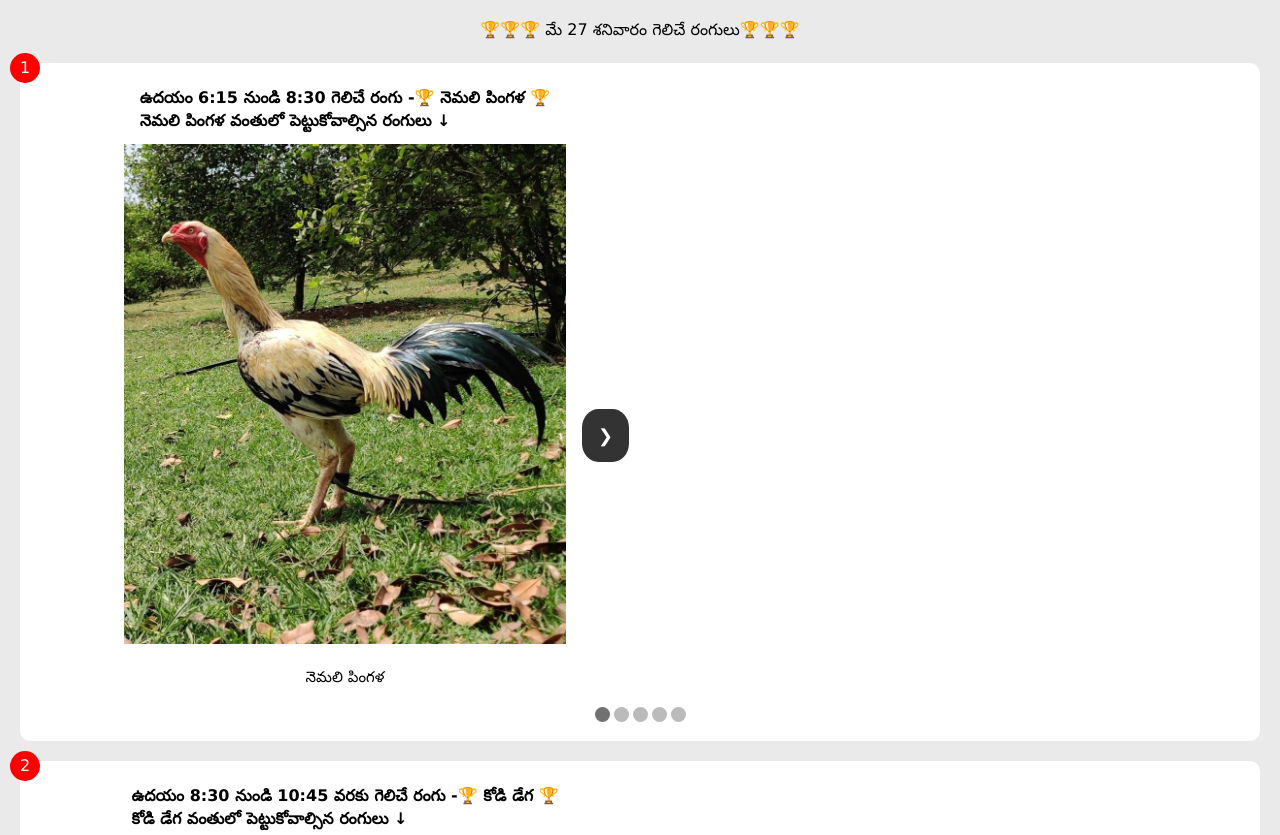
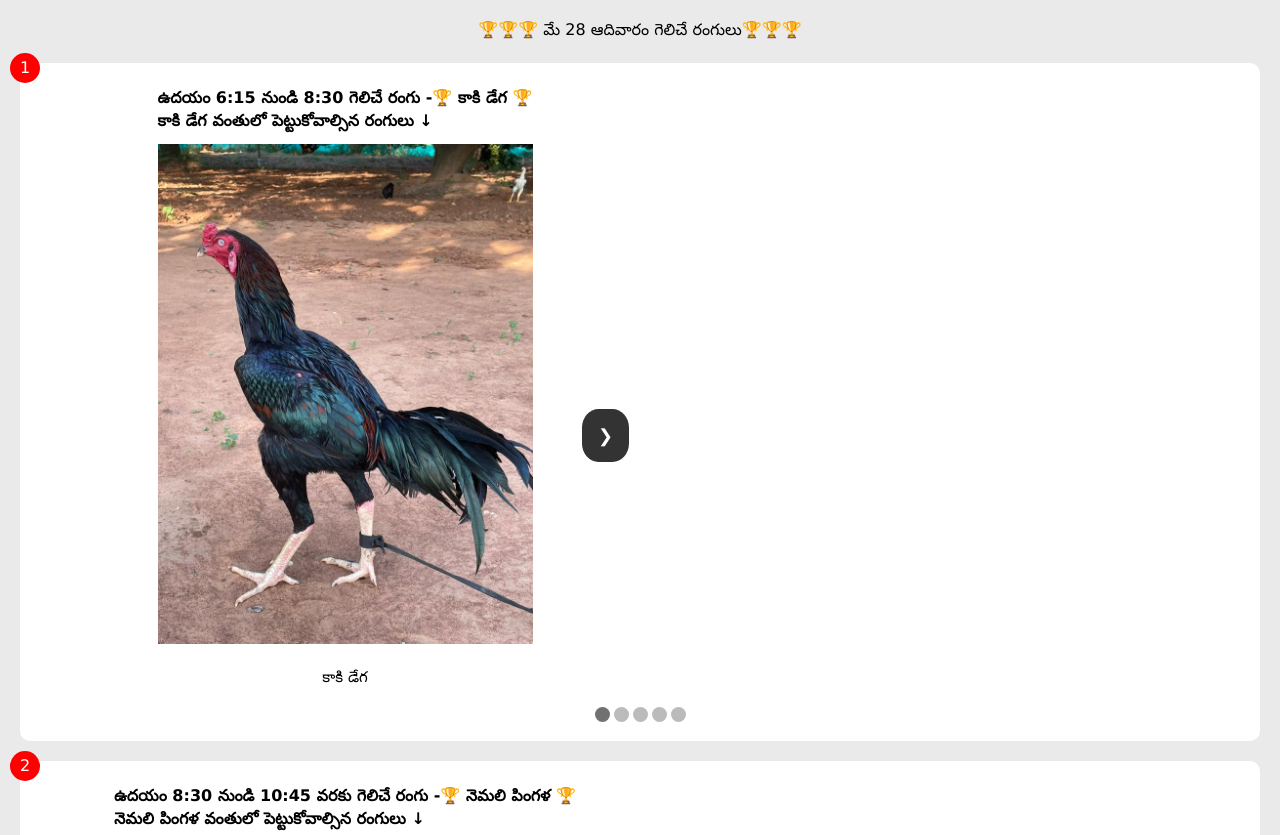
Before and after one commit to AkshayThota7747/AkshayThota7747.github.io, a plain HTML site: page index.html in a window 1280 px wide. Shown: the top 835 px of the page. Drawn offline with Linux system fonts and the light colour scheme.

Commit message:
may 28th sunday colour update

```diff
--- a/data.js
+++ b/data.js
@@ -253,7 +253,7 @@ function getNameInfo(name) {
 
 const kodi_pingala_jamu =
 {
-  'header': getTimingText("4") + "🏆 " + getTranslated("kodi_pingala") + " 🏆" + '\n' + 'కోడి పింగళ వంతులో పెట్టుకోవాల్సిన రంగులు ↓',
+  'header': getTimingText("5") + "🏆 " + getTranslated("kodi_pingala") + " 🏆" + '\n' + 'కోడి పింగళ వంతులో పెట్టుకోవాల్సిన రంగులు ↓',
 
   '1': getNameInfo("thella_kodi_kekkirayi"),
 
@@ -268,7 +268,7 @@ const kodi_pingala_jamu =
 
 
 const kaki_dega_jamu = {
-  'header': getTimingText("5") + "🏆 " + getTranslated("kaki_dega") + " 🏆" + '\n' + getTranslated("kaki_dega") + ' వంతులో పెట్టుకోవాల్సిన రంగులు ↓',
+  'header': getTimingText("1") + "🏆 " + getTranslated("kaki_dega") + " 🏆" + '\n' + getTranslated("kaki_dega") + ' వంతులో పెట్టుకోవాల్సిన రంగులు ↓',
 
   '1': getNameInfo("kaki"),
 
@@ -283,7 +283,7 @@ const kaki_dega_jamu = {
 
 
 const nemali_pingala_jamu = {
-  'header': getTimingText("1") + "🏆 " + getTranslated("nemali_pingala") + " 🏆" + '\n' + getTranslated("nemali_pingala") + ' వంతులో పెట్టుకోవాల్సిన రంగులు ↓',
+  'header': getTimingText("2") + "🏆 " + getTranslated("nemali_pingala") + " 🏆" + '\n' + getTranslated("nemali_pingala") + ' వంతులో పెట్టుకోవాల్సిన రంగులు ↓',
   "lakshana": "Test 1",
 
   '1': getNameInfo("nemali_pingala"),
@@ -299,7 +299,7 @@ const nemali_pingala_jamu = {
 
 
 const kodi_dega_jamu = {
-  'header': getTimingText("2") + "🏆 " + getTranslated("kodi_dega") + " 🏆" + '\n' + getTranslated("kodi_dega") + ' వంతులో పెట్టుకోవాల్సిన రంగులు ↓',
+  'header': getTimingText("3") + "🏆 " + getTranslated("kodi_dega") + " 🏆" + '\n' + getTranslated("kodi_dega") + ' వంతులో పెట్టుకోవాల్సిన రంగులు ↓',
   '1': getNameInfo("kodi_dega"),
 
   '2': getNameInfo("dega"),
@@ -313,7 +313,7 @@ const kodi_dega_jamu = {
 }
 
 const kaki_nemali_jamu = {
-  'header': getTimingText("3") + "🏆 " + getTranslated("kaki_nemali") + " 🏆" + '\n' + getTranslated("kaki_nemali")+ ' వంతులో పెట్టుకోవాల్సిన రంగులు ↓',
+  'header': getTimingText("4") + "🏆 " + getTranslated("kaki_nemali") + " 🏆" + '\n' + getTranslated("kaki_nemali")+ ' వంతులో పెట్టుకోవాల్సిన రంగులు ↓',
 
   '1': getNameInfo("kaki_nemali"),
 
@@ -413,31 +413,31 @@ const dega_pingala_jamu = {
 
 const last_jamu =
 {
-  'header': getTimingText("6") + "🏆 " + getTranslated("nemali_pingala") + " 🏆" + '\n' + getTranslated("nemali_pingala") + ' వంతులో పెట్టుకోవాల్సిన రంగులు ↓',
+  'header': getTimingText("6") + "🏆 " + getTranslated("kaki_dega") + " 🏆" + '\n' + getTranslated("kaki_dega") + ' వంతులో పెట్టుకోవాల్సిన రంగులు ↓',
 
-  '1': getNameInfo("nemali_pingala"),
+  '1': getNameInfo("kaki"),
 
-  '2': getNameInfo("np_abrass"),
+  '2': getNameInfo("kattu_kaki"),
 
-  '3': getNameInfo("thella_nemali"),
+  '3': getNameInfo("erra_kaki_dega"),
 
-  '4': getNameInfo("pala_abrass"),
+  '4': getNameInfo("erupu_minchina_getti_kaki"),
 
-  '5': getNameInfo("nemali_poola")
+  '5': getNameInfo("kaki_dega_parla")
 
 }
 
 
 const jsonData = {
-    'morning6' : nemali_pingala_jamu,
+    'morning6' : kaki_dega_jamu,
 
-    'morning8' : kodi_dega_jamu,
+    'morning8' : nemali_pingala_jamu,
 
-    'morning10' : kaki_nemali_jamu,
+    'morning10' : kodi_dega_jamu,
 
-    'afternoon1' : kodi_pingala_jamu,
+    'afternoon1' : kaki_nemali_jamu,
 
-    'afternoon3' : kaki_dega_jamu,
+    'afternoon3' : kodi_pingala_jamu,
 
     'evening' : last_jamu
   }
--- a/index.html
+++ b/index.html
@@ -214,7 +214,7 @@
   </head>
   <body>
     <div style="text-align: center" id="calendar"> 🏆🏆🏆ఈరోజు గెలిచే రంగులు🏆🏆🏆 </div>
-    <div style="text-align: center" id="last-text">* ఉత్తరం ✅ వైపు నుండి దక్షిణo ❌ వైపు విడిచిపెడితే విజయం సాధించును * పైనా పెట్టబడిన ఫోటోలు కేవలం ఉదాహరణకు మాత్రమే * - *కోడి విజయాన్ని నిర్ణయించేది దాని రంగు మాత్రమే * - * రంగు జాగ్రత్త గా యెంచుకోవాలి *</div>
+    <div style="text-align: center" id="last-text">* దక్షిణo ✅ వైపు నుండి ఉత్తరం ❌ వైపు విడిచిపెడితే విజయం సాధించును * పైనా పెట్టబడిన ఫోటోలు కేవలం ఉదాహరణకు మాత్రమే * - *కోడి విజయాన్ని నిర్ణయించేది దాని రంగు మాత్రమే * - * రంగు జాగ్రత్త గా యెంచుకోవాలి *</div>
     <script src="./data.js"></script>
     <script src="./index.js"></script>
     <!-- Google tag (gtag.js) - Google Analytics -->
--- a/index.js
+++ b/index.js
@@ -4,7 +4,7 @@ const months = [ 'జనవరి' , 'ఫిబ్రవరి', 'మార్
   days = [ 'ఆదివారం', 'సోమవారం', 'మంగళవారం', 'బుధవారం', 'గురువారం', 'శుక్రవారం', 'శనివారం' ],
   dateObj = new Date();
 // document.getElementById("calendar").textContent =  `🏆🏆🏆 ${months[dateObj.getMonth()]} ${dateObj.getDate()} ${days[dateObj.getDay()]} గెలిచే రంగులు🏆🏆🏆`;
-document.getElementById("calendar").textContent =  `🏆🏆🏆 మే 27 శనివారం గెలిచే రంగులు🏆🏆🏆`;
+document.getElementById("calendar").textContent =  `🏆🏆🏆 మే 28 ఆదివారం గెలిచే రంగులు🏆🏆🏆`;
 
 
 function createElement(tagName, className) {
```
